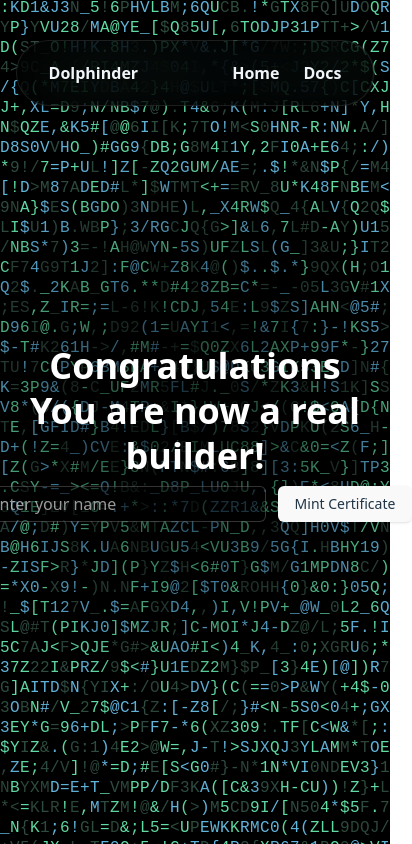
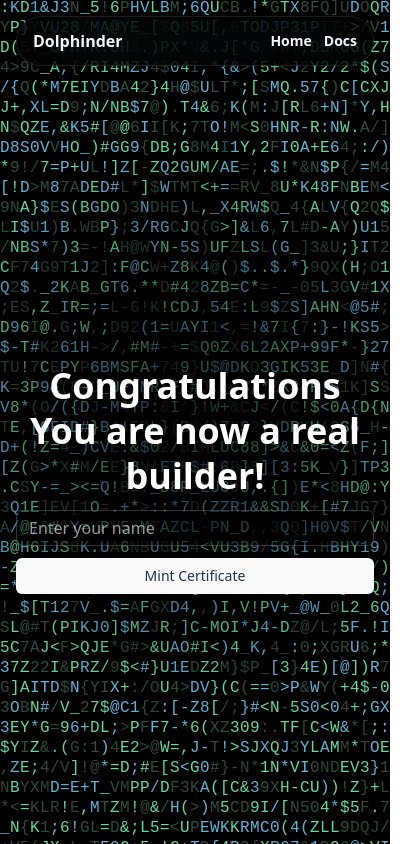
Before and after one commit to Huc06/Certifiate_Project, a React (Vite) app: page / in a window 390 px wide. Shown: the whole page, 412 px wide, since content can reach past the window. Built offline with nearby package versions, Linux system fonts and the light colour scheme.

Commit message:
add responsive mobile

```diff
--- a/src/App.tsx
+++ b/src/App.tsx
@@ -11,10 +11,10 @@ function App() {
       </div>
 
       {/* Header (Tailwind) */}
-      <header className="fixed left-0 right-0 top-10 z-30 flex justify-center select-none pointer-events-none">
-        <div className="pointer-events-auto flex items-center justify-between gap-6 rounded-full border border-white/10 bg-black/60 backdrop-blur-xl px-8 py-5 shadow-lg w-[min(92vw,1100px)]">
+      <header className="fixed left-0 right-0 top-4 sm:top-6 md:top-10 z-30 flex justify-center select-none pointer-events-none">
+        <div className="pointer-events-auto flex items-center justify-between gap-4 md:gap-6 rounded-full border border-white/10 bg-black/60 backdrop-blur-xl px-4 py-3 md:px-8 md:py-5 shadow-lg w-full max-w-[1100px] mx-4 md:mx-8">
           <div className="font-semibold text-slate-100">Dolphinder</div>
-          <nav className="space-x-6 text-slate-200">
+          <nav className="space-x-3 md:space-x-6 text-slate-200 text-sm md:text-base">
             <a href="#" className="font-semibold text-slate-100 hover:text-blue-500 ">Home</a>
             <a href="https://dolphinder.com/"
                 target="_blank"
@@ -25,12 +25,12 @@ function App() {
       </header>
 
       {/* Hero (Tailwind) */}
-      <main className="relative z-10 flex min-h-screen items-center justify-center pt-5">
-        <div className="flex flex-col items-center gap-2 text-center">
-          <h1 className="m-0 text-white font-extrabold leading-tight [font-size:clamp(36px,6vw,72px)]">Congratulations<br/> You are now a real builder!</h1>
-          <div className="flex items-center gap-3">
-            <Input placeholder="Enter your name" className="w-72 bg-black/40 border-white/20 text-slate-100 placeholder:text-white/60" />
-            <Button>Mint Certificate</Button>
+      <main className="relative z-10 flex min-h-screen items-center justify-center pt-28 md:pt-40 px-4">
+        <div className="flex flex-col items-center gap-3 text-center w-full max-w-3xl">
+          <h1 className="m-0 text-white font-extrabold leading-tight text-4xl sm:text-5xl md:text-6xl">Congratulations<br/> You are now a real builder!</h1>
+          <div className="flex w-full flex-col md:flex-row items-stretch md:items-center gap-3 md:justify-center">
+            <Input placeholder="Enter your name" className="w-full md:w-72 bg-black/40 border-white/20 text-slate-100 placeholder:text-white/60" />
+            <Button className="w-full md:w-auto">Mint Certificate</Button>
           </div>
         </div>
       </main>
```
